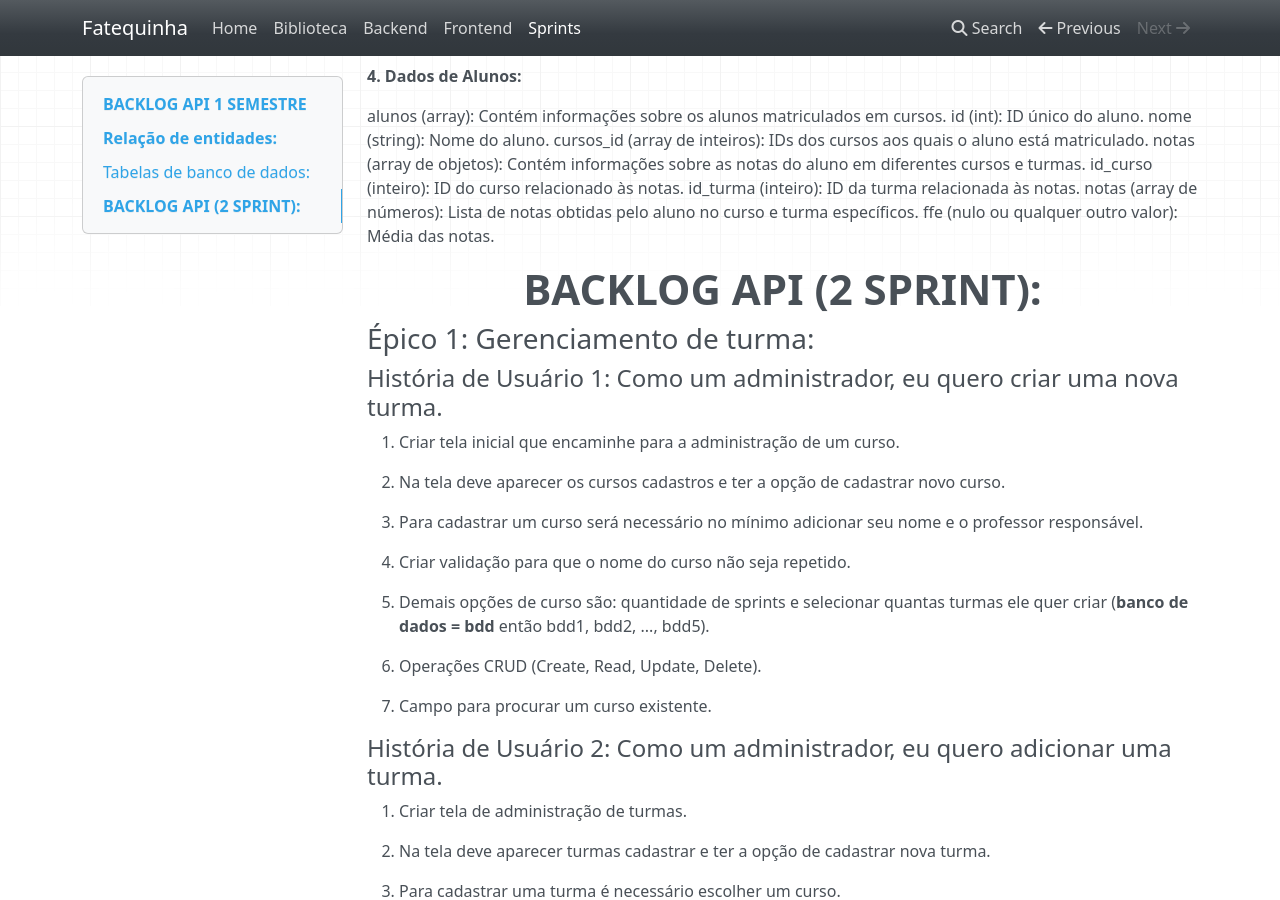
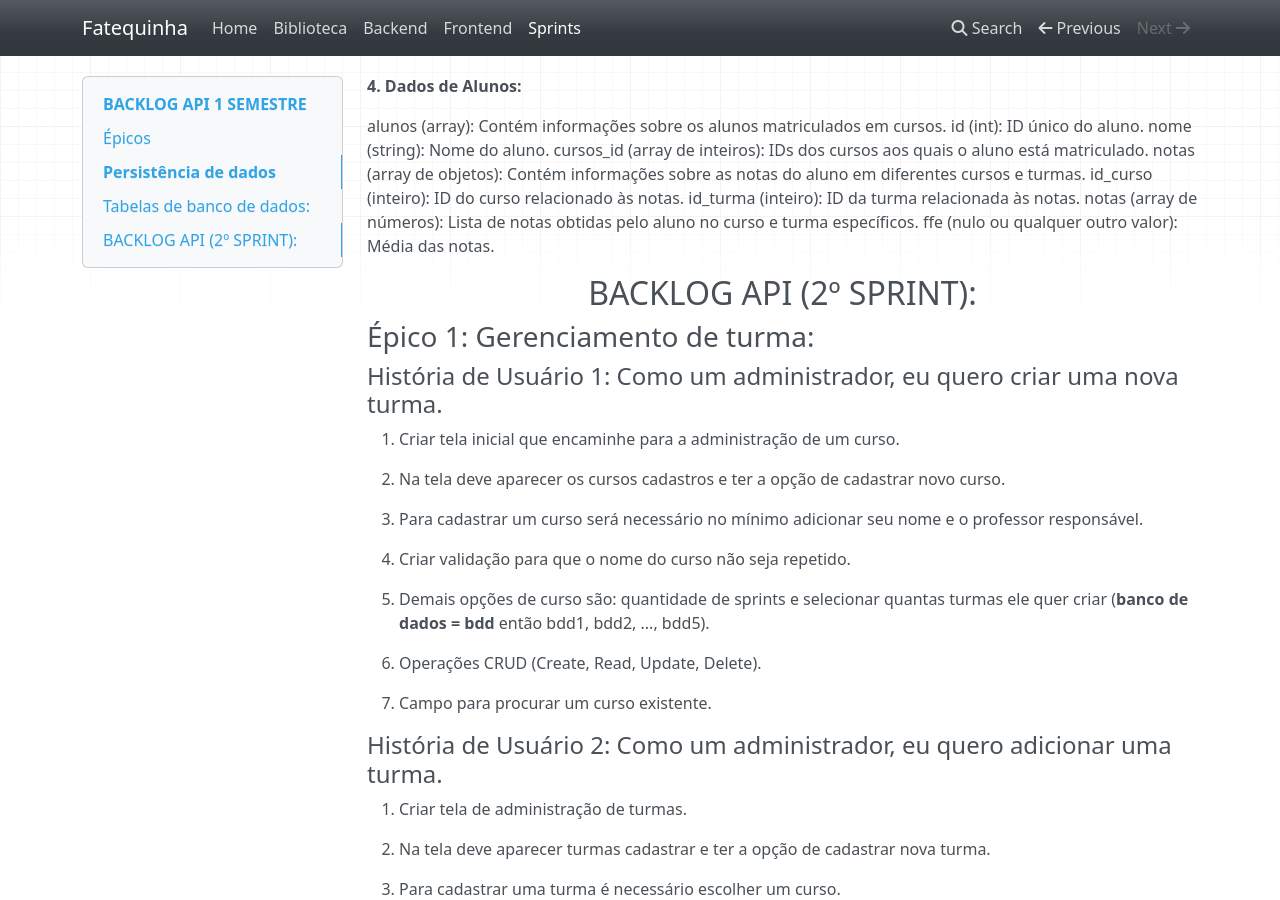
Before and after one commit to c137santos/FATEC-API-1S-DOCUMENTS, an MkDocs documentation site: the page built from docs/sprints.md, in a window 1280 px wide and 900 px high, scrolled down 5796 px. Built offline with MkDocs 1.6.1, drawn with Linux system fonts in a browser that asks for light colours; nearby versions of some CDN libraries.

Commit message:
Vai sugestões

```diff
--- a/docs/sprints.md
+++ b/docs/sprints.md
@@ -1,5 +1,5 @@
-# 				BACKLOG API 1 SEMESTRE
-### Épicos
+# BACKLOG API 1 SEMESTRE
+## Épicos
 
 - **Exportação de Dados (Back-end)**: A consolidação e exportação de dados costumam ser tarefas realizadas no back-end, pois envolvem o processamento e a preparação de dados para exportação.
 - Gerenciamento de Turmas (curso) : Esse épico está relacionado à criação, atualização e visualização de turmas, que envolvem a interface do usuário para realizar essas operações.
@@ -11,7 +11,7 @@
 - Importação de Dados massivo (Back-end): A tarefa de carregar informações de alunos e scores a partir de arquivos é uma operação que envolve o back-end, pois requer manipulação de dados.
 
 
-#### Detalhamento dos Épicos
+### Detalhamento dos Épicos
 
 Épico 1: Exportação de Dados
 História de Usuário 1: Como um administrador, eu quero selecionar as opções de gerenciamento e relatórios. Isso envolve a exportação de dados.
@@ -203,9 +203,9 @@
 /api/carregamento: Manipula o carregamento de dados a partir de arquivos.
 
 
-### Persistência de dados
+# <center> Persistência de dados
 
-# <center> Relação de entidades:
+### <center> Relação de entidades:
 ![Alt text](image-6.png)
 
 Por exemplo, os alunos:
@@ -281,7 +281,7 @@
 ffe (nulo ou qualquer outro valor): Média das notas.
 
 
-# <center> **BACKLOG API (2 SPRINT):**
+## <center> **BACKLOG API (2º SPRINT):**
 
 ### **Épico 1: Gerenciamento de turma:**
 
```
